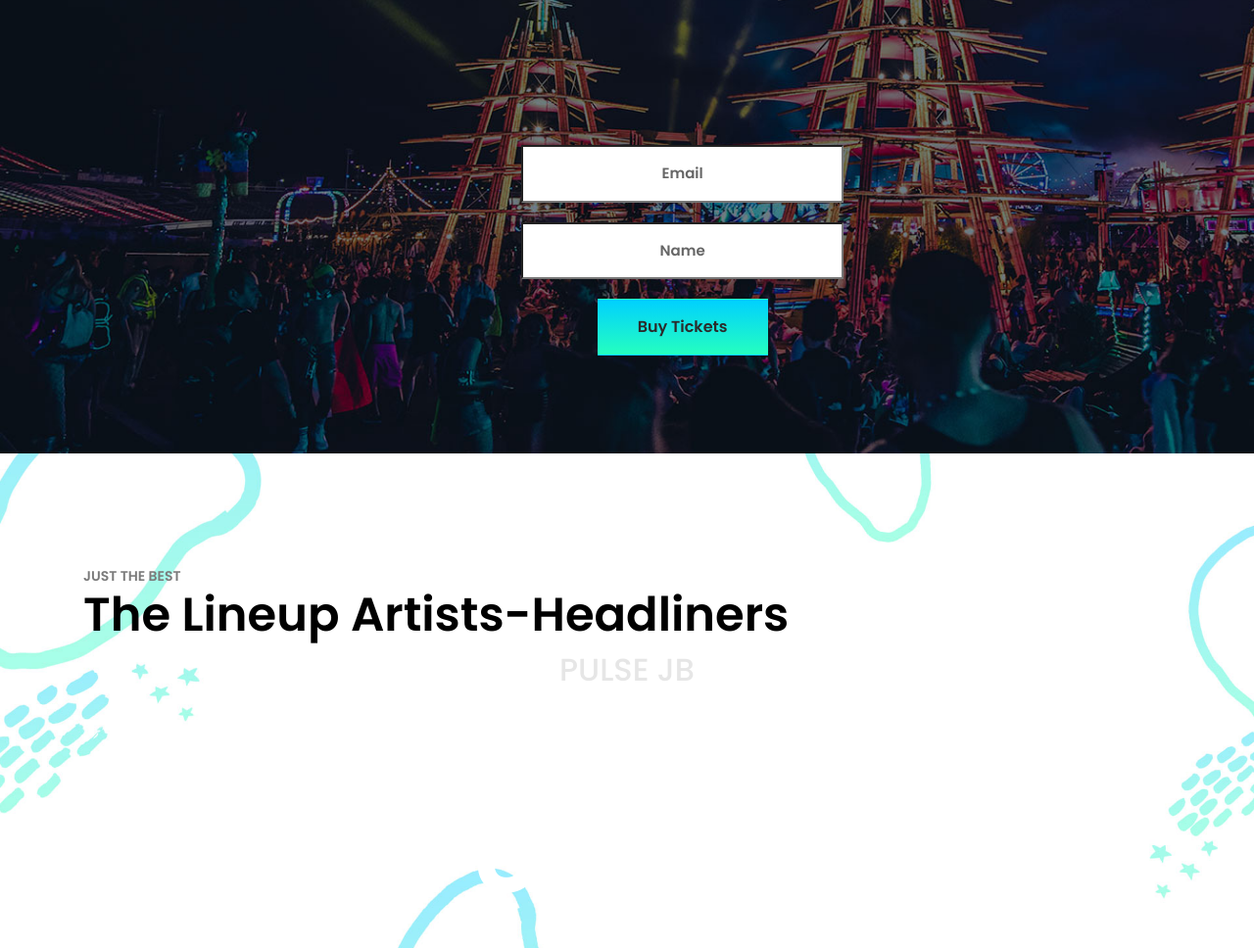
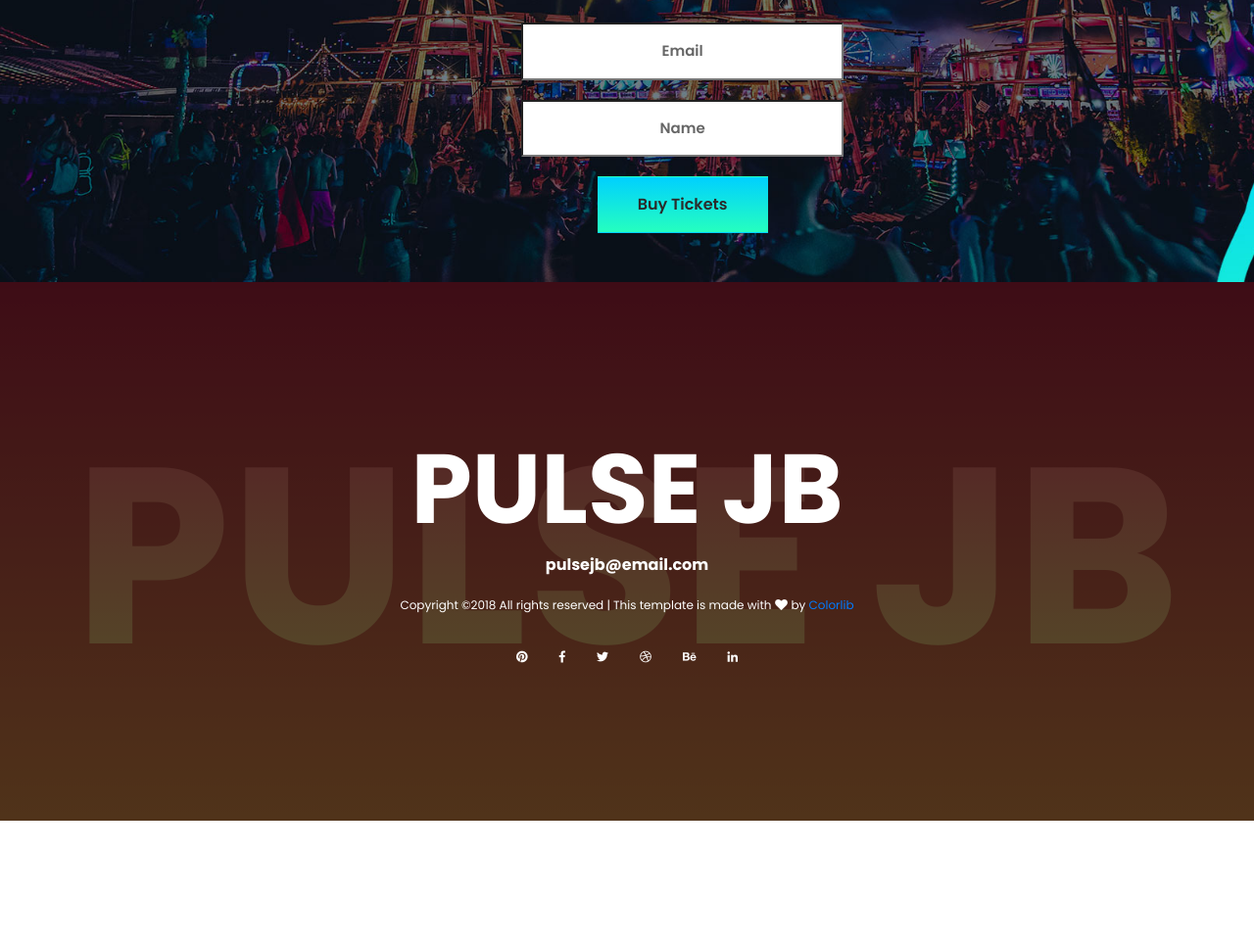
Before and after one commit to pulseJb/pulsejb.github.io, a plain HTML site: page index.html in a window 1280 px wide. Shown: the part 580-1548 px from the top of the page at 98% size. After the commit the page ends 1418 px from the top, so only its background shows below. Drawn offline with Linux system fonts and the light colour scheme.

Commit message:
some design changes:

```diff
--- a/index.html
+++ b/index.html
@@ -106,22 +106,8 @@
 
     </div><!-- .hero-content -->
 
-    <div class="content-section">
-        <div class="container">
-            <div class="row">
-                <div class="col-12">
-                    <div class="lineup-artists-headline">
-                        <div class="entry-title">
-                            <p>JUST THE BEST</p>
-                            <h2>The Lineup Artists-Headliners</h2>
-                        </div><!-- entry-title -->
-                    </div>
-                </div>
-            </div>
+    <footer class="site-footer">
 
-
-            <div class="row">
-                    <div class="col-12">
             <div class="footer-cover-title flex justify-content-center align-items-center">
                 <h2>PULSE JB</h2>
             </div><!-- .site-footer -->
@@ -158,11 +144,7 @@
                     </div><!-- row -->
                 </div><!-- container -->
             </div><!-- footer-content-wrapper -->
-        </div>
-    </div>
-        </div>
-
-    </div>
+        </footer><!-- site-footer -->
 
 
     <script type='text/javascript' src='js/jquery.js'></script>
--- a/style.css
+++ b/style.css
@@ -231,7 +231,7 @@ body {
 # hero
 -----------------------------------------------------------*/
 .hero-content {
-    padding: 100px 0;
+    padding: 50px 0;
     background: url("images/cover.jpg") no-repeat;
     background-size: cover;
 }
@@ -306,7 +306,7 @@ body {
 ## hero-content entry-footer
 ------------------------------------------------------------*/
 .hero-content .entry-footer {
-    margin-top: 125px;
+    margin-top: 50px;
     text-align: center;
     margin-left: 12%;
 }
@@ -833,7 +833,7 @@ body {
 .site-footer {
     position: relative;
     padding: 40px 0 30px;
-   background: -webkit-linear-gradient(#00d0ff, #25ffbf);
+   background: -webkit-linear-gradient(#b20a2c, #ef8e38);
     background-size: cover;
 }
 
```
